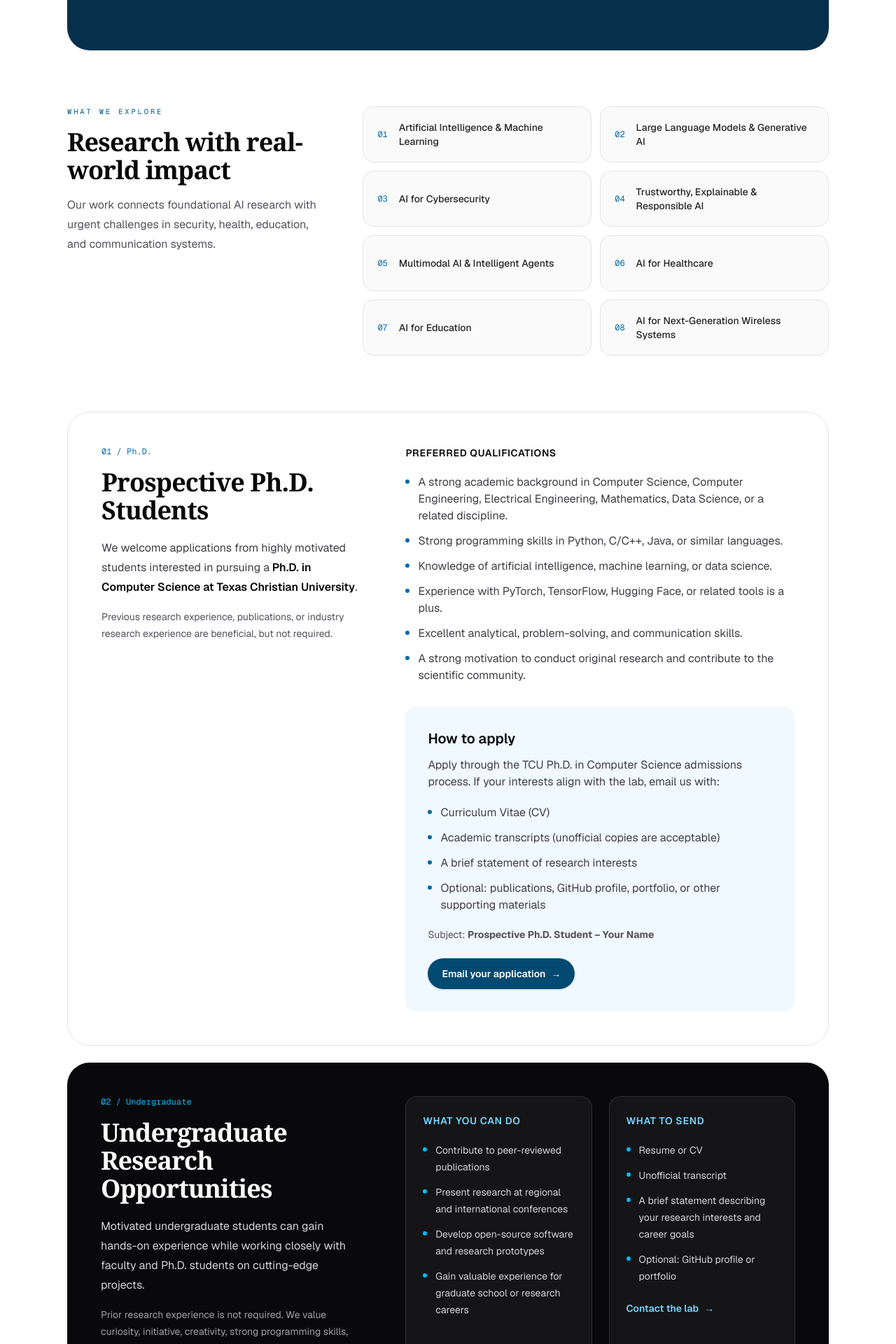
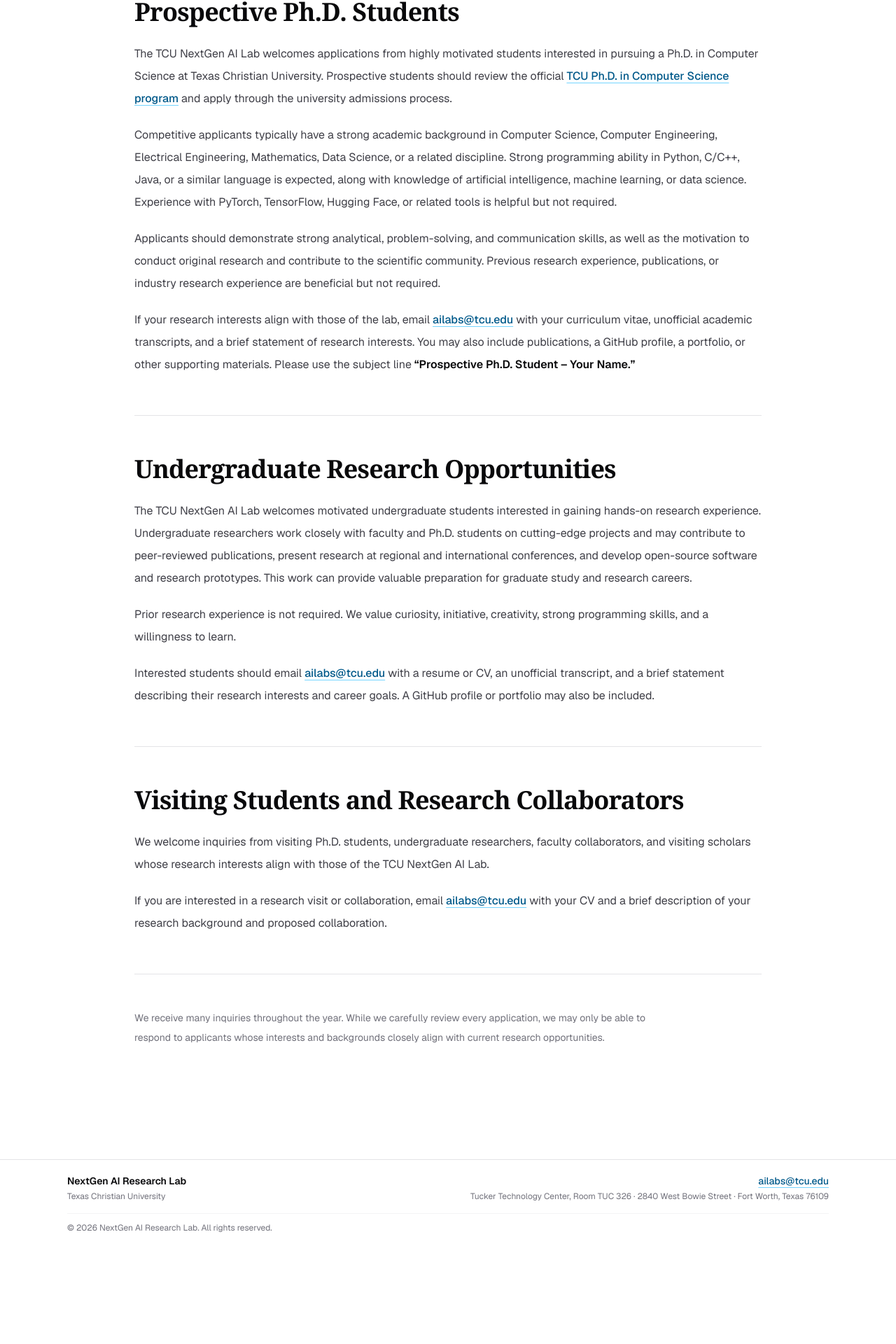
Before and after one commit to nextgenai2016/nextgen-ai-research-lab, a Next.js app: page /open-positions in a window 1280 px wide. Shown: the part 477-2397 px from the top of the page at 70% size. After the commit the page ends 2259 px from the top, so only its background shows below. Built offline with nearby package versions, Linux system fonts and the light colour scheme.

Commit message:
Simplify open positions page

```diff
--- a/src/app/open-positions/page.tsx
+++ b/src/app/open-positions/page.tsx
@@ -8,282 +8,160 @@
   description: `Ph.D., undergraduate research, and collaboration opportunities at ${site.name}.`,
 };
 
-const researchAreas = [
-  "Artificial Intelligence & Machine Learning",
-  "Large Language Models & Generative AI",
-  "AI for Cybersecurity",
-  "Trustworthy, Explainable & Responsible AI",
-  "Multimodal AI & Intelligent Agents",
-  "AI for Healthcare",
-  "AI for Education",
-  "AI for Next-Generation Wireless Systems",
-];
+const phdProgramUrl = "https://cse.tcu.edu/computer-science/graduate/phd-in-cs.php";
 
-const qualifications = [
-  "A strong academic background in Computer Science, Computer Engineering, Electrical Engineering, Mathematics, Data Science, or a related discipline.",
-  "Strong programming skills in Python, C/C++, Java, or similar languages.",
-  "Knowledge of artificial intelligence, machine learning, or data science.",
-  "Experience with PyTorch, TensorFlow, Hugging Face, or related tools is a plus.",
-  "Excellent analytical, problem-solving, and communication skills.",
-  "A strong motivation to conduct original research and contribute to the scientific community.",
-];
-
-const phdMaterials = [
-  "Curriculum Vitae (CV)",
-  "Academic transcripts (unofficial copies are acceptable)",
-  "A brief statement of research interests",
-  "Optional: publications, GitHub profile, portfolio, or other supporting materials",
-];
-
-const undergraduateOpportunities = [
-  "Contribute to peer-reviewed publications",
-  "Present research at regional and international conferences",
-  "Develop open-source software and research prototypes",
-  "Gain valuable experience for graduate school or research careers",
-];
-
-const undergraduateMaterials = [
-  "Resume or CV",
-  "Unofficial transcript",
-  "A brief statement describing your research interests and career goals",
-  "Optional: GitHub profile or portfolio",
-];
-
-function CheckList({ items }: { items: readonly string[] }) {
-  return (
-    <ul className="space-y-3">
-      {items.map((item) => (
-        <li key={item} className="flex gap-3 text-sm leading-6 text-zinc-700 sm:text-base">
-          <span className="mt-2 h-1.5 w-1.5 shrink-0 rounded-full bg-sky-700" />
-          <span>{item}</span>
-        </li>
-      ))}
-    </ul>
-  );
-}
-
-function EmailButton({ subject, label }: { subject: string; label: string }) {
+function EmailLink({ subject, children }: { subject: string; children: React.ReactNode }) {
   return (
     <a
       href={`mailto:${contact.email}?subject=${encodeURIComponent(subject)}`}
-      className="inline-flex items-center justify-center rounded-full bg-sky-900 px-5 py-3 text-sm font-semibold text-white shadow-sm transition hover:bg-sky-800 focus-visible:outline-2 focus-visible:outline-offset-2 focus-visible:outline-sky-900"
+      className="font-medium text-sky-800 underline decoration-sky-300 underline-offset-4 transition hover:text-sky-950 hover:decoration-sky-600"
     >
-      {label}
-      <span aria-hidden="true" className="ml-2">
-        →
-      </span>
+      {children}
     </a>
   );
 }
 
 export default function OpenPositionsPage() {
   return (
-    <Container className="pb-20 pt-10 sm:pb-28 sm:pt-16 min-[1920px]:pt-24">
-      <div className="mx-auto max-w-6xl">
-        <header className="relative overflow-hidden rounded-[2rem] bg-sky-950 px-6 py-12 text-white sm:px-10 sm:py-16 lg:px-16 lg:py-20">
-          <div
-            aria-hidden="true"
-            className="absolute -right-24 -top-24 h-80 w-80 rounded-full border border-sky-300/15"
-          />
-          <div
-            aria-hidden="true"
-            className="absolute -right-10 -top-10 h-52 w-52 rounded-full border border-sky-300/15"
-          />
-          <div className="relative max-w-3xl">
-            <p className="font-mono text-[0.65rem] uppercase tracking-[0.3em] text-sky-300">
+    <Container className="pb-20 pt-12 sm:pb-28 sm:pt-20 min-[1920px]:pt-24">
+      <article className="mx-auto max-w-4xl">
+        <header className="border-b border-zinc-200 pb-10 sm:pb-14">
+          <div className="flex items-center gap-4">
+            <p className="font-mono text-[0.65rem] uppercase tracking-[0.28em] text-sky-800">
               Join the lab
             </p>
-            <h1 className="mt-5 font-serif text-5xl font-semibold tracking-tight sm:text-6xl lg:text-7xl">
+            <div className="h-px w-12 bg-sky-800/60" />
+          </div>
+          <h1 className="mt-5 font-serif text-5xl font-semibold tracking-tight text-zinc-950 sm:text-6xl">
             Open Positions
           </h1>
-            <p className="mt-6 max-w-2xl text-base leading-8 text-sky-50/85 sm:text-lg">
+          <p className="mt-6 max-w-3xl text-lg leading-8 text-zinc-700">
             Thank you for your interest in the TCU NextGen AI Lab. We are always looking for
             talented, motivated, and curious students who are passionate about advancing
             artificial intelligence and developing technologies that make a positive societal
             impact.
           </p>
-          </div>
         </header>
 
-        <section className="py-14 sm:py-20" aria-labelledby="research-areas-title">
-          <div className="grid gap-8 lg:grid-cols-[0.7fr_1.3fr] lg:gap-16">
-            <div>
-              <p className="font-mono text-[0.65rem] uppercase tracking-[0.28em] text-sky-800">
-                What we explore
-              </p>
-              <h2
-                id="research-areas-title"
-                className="mt-4 font-serif text-3xl font-semibold tracking-tight text-zinc-950 sm:text-4xl"
-              >
-                Research with real-world impact
-              </h2>
-              <p className="mt-4 text-base leading-7 text-zinc-600">
-                Our work connects foundational AI research with urgent challenges in security,
-                health, education, and communication systems.
-              </p>
-            </div>
-            <div className="grid gap-3 sm:grid-cols-2">
-              {researchAreas.map((area, index) => (
-                <div
-                  key={area}
-                  className="flex min-h-20 items-center gap-4 rounded-2xl border border-zinc-200 bg-zinc-50 px-5 py-4"
-                >
-                  <span className="font-mono text-xs text-sky-700">
-                    {String(index + 1).padStart(2, "0")}
-                  </span>
-                  <span className="text-sm font-medium leading-5 text-zinc-800">{area}</span>
-                </div>
-              ))}
-            </div>
-          </div>
-        </section>
-
-        <div className="space-y-6">
-          <section
-            id="phd-students"
-            className="scroll-mt-24 rounded-[2rem] border border-zinc-200 bg-white p-6 sm:p-10 lg:p-12"
-          >
-            <div className="grid gap-10 lg:grid-cols-[0.8fr_1.2fr] lg:gap-16">
-              <div>
-                <p className="font-mono text-xs text-sky-700">01 / Ph.D.</p>
-                <h2 className="mt-4 font-serif text-3xl font-semibold tracking-tight text-zinc-950 sm:text-4xl">
+        <section id="phd-students" className="scroll-mt-24 border-b border-zinc-200 py-10 sm:py-14">
+          <h2 className="font-serif text-3xl font-semibold tracking-tight text-zinc-950 sm:text-4xl">
             Prospective Ph.D. Students
           </h2>
-                <p className="mt-5 text-base leading-7 text-zinc-700">
-                  We welcome applications from highly motivated students interested in pursuing a
+
+          <div className="mt-6 space-y-5 text-base leading-8 text-zinc-700">
+            <p>
+              The TCU NextGen AI Lab welcomes applications from highly motivated students
+              interested in pursuing a Ph.D. in Computer Science at Texas Christian University.
+              Prospective students should review the official{" "}
+              <a
+                href={phdProgramUrl}
+                target="_blank"
+                rel="noreferrer"
+                className="font-medium text-sky-800 underline decoration-sky-300 underline-offset-4 transition hover:text-sky-950 hover:decoration-sky-600"
+              >
+                TCU Ph.D. in Computer Science program
+              </a>{" "}
+              and apply through the university admissions process.
+            </p>
+
+            <p>
+              Competitive applicants typically have a strong academic background in Computer
+              Science, Computer Engineering, Electrical Engineering, Mathematics, Data Science,
+              or a related discipline. Strong programming ability in Python, C/C++, Java, or a
+              similar language is expected, along with knowledge of artificial intelligence,
+              machine learning, or data science. Experience with PyTorch, TensorFlow, Hugging
+              Face, or related tools is helpful but not required.
+            </p>
+
+            <p>
+              Applicants should demonstrate strong analytical, problem-solving, and communication
+              skills, as well as the motivation to conduct original research and contribute to the
+              scientific community. Previous research experience, publications, or industry
+              research experience are beneficial but not required.
+            </p>
+
+            <p>
+              If your research interests align with those of the lab, email{" "}
+              <EmailLink subject="Prospective Ph.D. Student – Your Name">
+                {contact.email}
+              </EmailLink>{" "}
+              with your curriculum vitae, unofficial academic transcripts, and a brief statement
+              of research interests. You may also include publications, a GitHub profile, a
+              portfolio, or other supporting materials. Please use the subject line
               <strong className="font-semibold text-zinc-950">
-                    {" "}Ph.D. in Computer Science at Texas Christian University
+                {" "}“Prospective Ph.D. Student – Your Name.”
               </strong>
-                  .
             </p>
-                <p className="mt-4 text-sm leading-6 text-zinc-600">
-                  Previous research experience, publications, or industry research experience are
-                  beneficial, but not required.
-                </p>
-              </div>
-
-              <div className="space-y-8">
-                <div>
-                  <h3 className="text-sm font-semibold uppercase tracking-wider text-zinc-950">
-                    Preferred qualifications
-                  </h3>
-                  <div className="mt-5">
-                    <CheckList items={qualifications} />
-                  </div>
-                </div>
-                <div className="rounded-2xl bg-sky-50 p-6 sm:p-8">
-                  <h3 className="text-xl font-semibold text-zinc-950">How to apply</h3>
-                  <p className="mt-3 text-sm leading-6 text-zinc-700 sm:text-base">
-                    Apply through the TCU Ph.D. in Computer Science admissions process. If your
-                    interests align with the lab, email us with:
-                  </p>
-                  <div className="mt-5">
-                    <CheckList items={phdMaterials} />
-                  </div>
-                  <p className="mt-5 text-sm text-zinc-600">
-                    Subject: <strong>Prospective Ph.D. Student – Your Name</strong>
-                  </p>
-                  <div className="mt-6">
-                    <EmailButton
-                      subject="Prospective Ph.D. Student – Your Name"
-                      label="Email your application"
-                    />
-                  </div>
-                </div>
-              </div>
           </div>
         </section>
 
         <section
           id="undergraduate-research"
-            className="scroll-mt-24 rounded-[2rem] bg-zinc-950 p-6 text-white sm:p-10 lg:p-12"
+          className="scroll-mt-24 border-b border-zinc-200 py-10 sm:py-14"
         >
-            <div className="grid gap-10 lg:grid-cols-[0.8fr_1.2fr] lg:gap-16">
-              <div>
-                <p className="font-mono text-xs text-sky-400">02 / Undergraduate</p>
-                <h2 className="mt-4 font-serif text-3xl font-semibold tracking-tight sm:text-4xl">
+          <h2 className="font-serif text-3xl font-semibold tracking-tight text-zinc-950 sm:text-4xl">
             Undergraduate Research Opportunities
           </h2>
-                <p className="mt-5 text-base leading-7 text-zinc-300">
-                  Motivated undergraduate students can gain hands-on experience while working
-                  closely with faculty and Ph.D. students on cutting-edge projects.
+
+          <div className="mt-6 space-y-5 text-base leading-8 text-zinc-700">
+            <p>
+              The TCU NextGen AI Lab welcomes motivated undergraduate students interested in
+              gaining hands-on research experience. Undergraduate researchers work closely with
+              faculty and Ph.D. students on cutting-edge projects and may contribute to
+              peer-reviewed publications, present research at regional and international
+              conferences, and develop open-source software and research prototypes. This work can
+              provide valuable preparation for graduate study and research careers.
             </p>
-                <p className="mt-4 text-sm leading-6 text-zinc-400">
+
+            <p>
               Prior research experience is not required. We value curiosity, initiative,
               creativity, strong programming skills, and a willingness to learn.
             </p>
-              </div>
 
-              <div className="grid gap-6 sm:grid-cols-2">
-                <div className="rounded-2xl border border-white/10 bg-white/5 p-6">
-                  <h3 className="text-sm font-semibold uppercase tracking-wider text-sky-300">
-                    What you can do
-                  </h3>
-                  <ul className="mt-5 space-y-3">
-                    {undergraduateOpportunities.map((item) => (
-                      <li key={item} className="flex gap-3 text-sm leading-6 text-zinc-300">
-                        <span className="mt-2 h-1.5 w-1.5 shrink-0 rounded-full bg-sky-400" />
-                        {item}
-                      </li>
-                    ))}
-                  </ul>
-                </div>
-                <div className="rounded-2xl border border-white/10 bg-white/5 p-6">
-                  <h3 className="text-sm font-semibold uppercase tracking-wider text-sky-300">
-                    What to send
-                  </h3>
-                  <ul className="mt-5 space-y-3">
-                    {undergraduateMaterials.map((item) => (
-                      <li key={item} className="flex gap-3 text-sm leading-6 text-zinc-300">
-                        <span className="mt-2 h-1.5 w-1.5 shrink-0 rounded-full bg-sky-400" />
-                        {item}
-                      </li>
-                    ))}
-                  </ul>
-                  <a
-                    href={`mailto:${contact.email}?subject=${encodeURIComponent("Undergraduate Research Inquiry – Your Name")}`}
-                    className="mt-6 inline-flex items-center text-sm font-semibold text-sky-300 transition hover:text-white"
-                  >
-                    Contact the lab <span className="ml-2" aria-hidden="true">→</span>
-                  </a>
-                </div>
-              </div>
+            <p>
+              Interested students should email{" "}
+              <EmailLink subject="Undergraduate Research Inquiry – Your Name">
+                {contact.email}
+              </EmailLink>{" "}
+              with a resume or CV, an unofficial transcript, and a brief statement describing
+              their research interests and career goals. A GitHub profile or portfolio may also be
+              included.
+            </p>
           </div>
         </section>
 
         <section
           id="visiting-collaborators"
-            className="scroll-mt-24 rounded-[2rem] border border-zinc-200 bg-zinc-50 p-6 sm:p-10 lg:p-12"
+          className="scroll-mt-24 border-b border-zinc-200 py-10 sm:py-14"
         >
-            <div className="grid items-center gap-8 lg:grid-cols-[1fr_auto] lg:gap-16">
-              <div className="max-w-3xl">
-                <p className="font-mono text-xs text-sky-700">03 / Collaborate</p>
-                <h2 className="mt-4 font-serif text-3xl font-semibold tracking-tight text-zinc-950 sm:text-4xl">
-                  Visiting Students & Research Collaborators
+          <h2 className="font-serif text-3xl font-semibold tracking-tight text-zinc-950 sm:text-4xl">
+            Visiting Students and Research Collaborators
           </h2>
-                <p className="mt-5 text-base leading-7 text-zinc-700">
+
+          <div className="mt-6 space-y-5 text-base leading-8 text-zinc-700">
+            <p>
               We welcome inquiries from visiting Ph.D. students, undergraduate researchers,
-                  faculty collaborators, and visiting scholars whose interests align with the TCU
-                  NextGen AI Lab. Please include your CV and a brief description of your research
-                  background and proposed collaboration.
+              faculty collaborators, and visiting scholars whose research interests align with
+              those of the TCU NextGen AI Lab.
+            </p>
+
+            <p>
+              If you are interested in a research visit or collaboration, email{" "}
+              <EmailLink subject="Research Collaboration Inquiry">{contact.email}</EmailLink> with
+              your CV and a brief description of your research background and proposed
+              collaboration.
             </p>
           </div>
-              <div className="lg:text-right">
-                <EmailButton subject="Research Collaboration Inquiry" label="Start a conversation" />
-                <p className="mt-3 text-sm text-zinc-500">{contact.email}</p>
-              </div>
-            </div>
         </section>
-        </div>
 
-        <footer className="mx-auto max-w-3xl py-12 text-center sm:py-16">
-          <p className="text-sm leading-6 text-zinc-500">
+        <footer className="py-10 sm:py-12">
+          <p className="max-w-3xl text-sm leading-7 text-zinc-500">
             We receive many inquiries throughout the year. While we carefully review every
             application, we may only be able to respond to applicants whose interests and
             backgrounds closely align with current research opportunities.
           </p>
         </footer>
-      </div>
+      </article>
     </Container>
   );
 }
```
Lines whose indentation alone changed are shown as unchanged.
